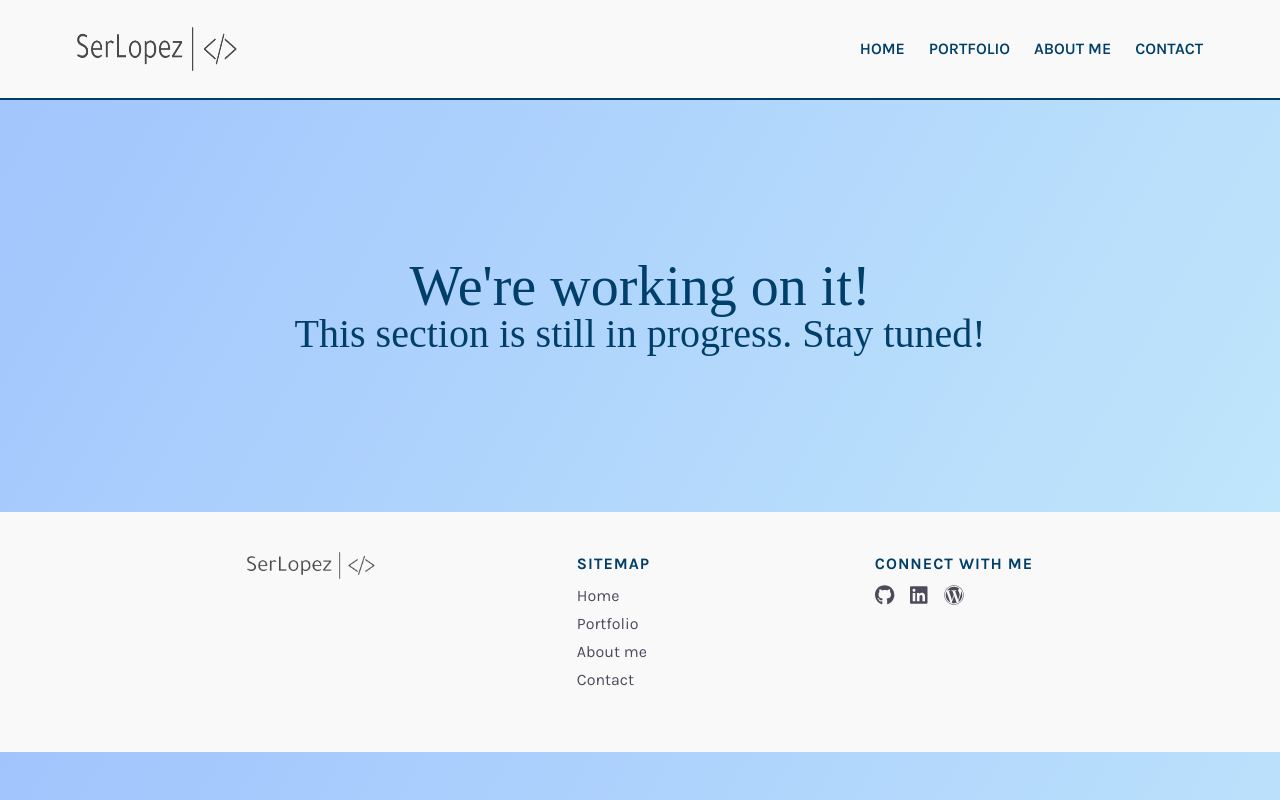
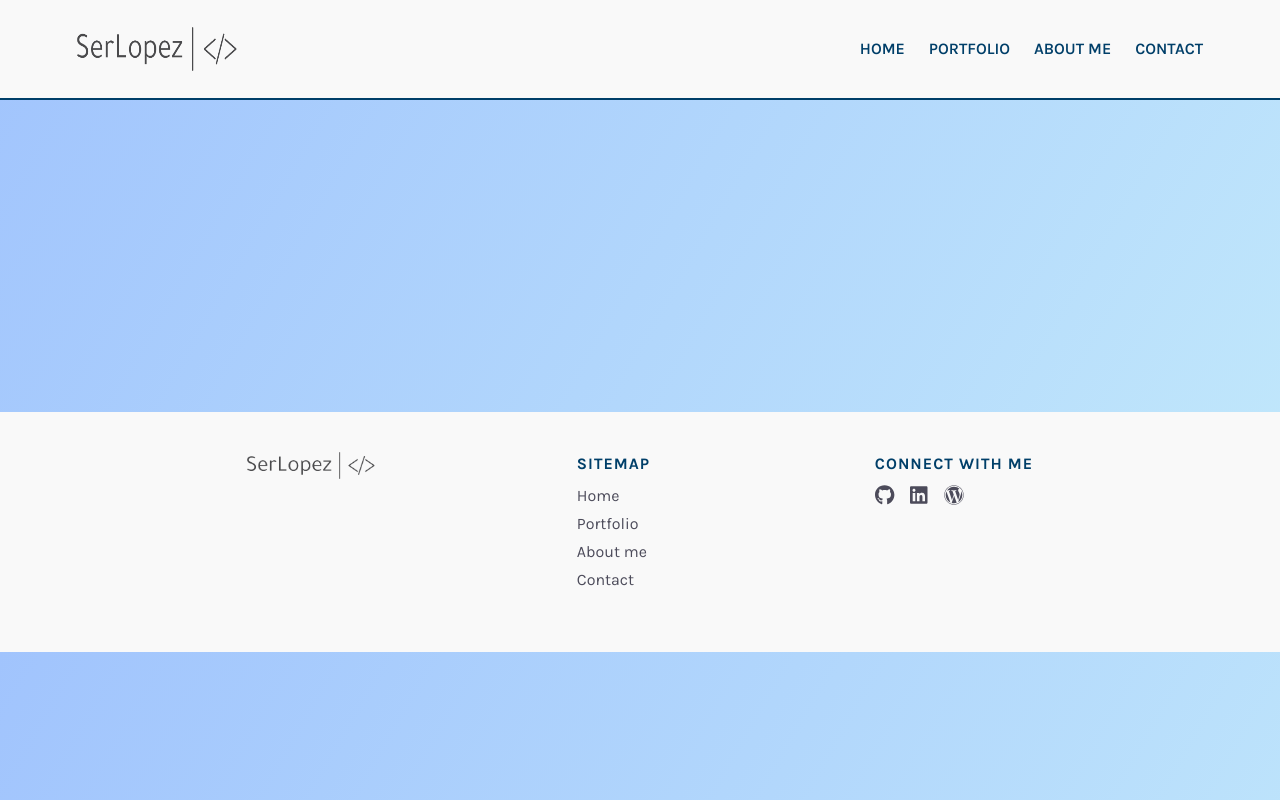
Before and after one commit to monsieurlopez/site_web_2.0, a React (Create React App) app: page /reservations in a window 1280 px wide. Built offline with nearby package versions, Linux system fonts and the light colour scheme; a web font is replaced by a local one.

Commit message:
correction bug footer contact

```diff
--- a/src/App.jsx
+++ b/src/App.jsx
@@ -3,7 +3,6 @@ import Layout from "./components/layout/Layout";
 import Home from "./components/pages/Home/Home";
 import Reservations from "./components/pages/Reservations/Reservations";
 import ConfirmedReservation from "./components/pages/Reservations/confirmedReservation";
-import NotFound from "./components/pages/NotFound/NotFound";
 
 const App = () => {
   return (
@@ -17,7 +16,6 @@ const App = () => {
             path="/confirmedReservation"
             element={<ConfirmedReservation />}
           />
-          <Route path="*" element={<NotFound />} />
         </Routes>
       </Layout>
     </>
--- a/src/components/pages/NotFound/NotFound.css
+++ /dev/null
@@ -1,8 +0,0 @@
-.page-not-found {
-  display: flex;
-  flex-direction: column;
-  align-items: center;
-  justify-content: center;
-  padding: 1.75rem 0;
-  min-height: calc(100vh - 6.25rem - 18rem);
-}
--- a/src/components/pages/NotFound/NotFound.jsx
+++ /dev/null
@@ -1,12 +0,0 @@
-import "./NotFound.css";
-
-const NotFound = () => {
-  return (
-    <div className="container page-not-found">
-      <h1>We're working on it!</h1>
-      <h2>This section is still in progress. Stay tuned!</h2>
-    </div>
-  );
-};
-
-export default NotFound;
--- a/src/components/pages/Reservations/Reservations.css
+++ b/src/components/pages/Reservations/Reservations.css
@@ -1,5 +1,5 @@
 .reservations {
-  min-height: calc(100vh - 6.25rem - 18rem);
+  min-height: calc(100vh - 6.25rem - 15rem);
 }
 
 .reservations h2 {
```
